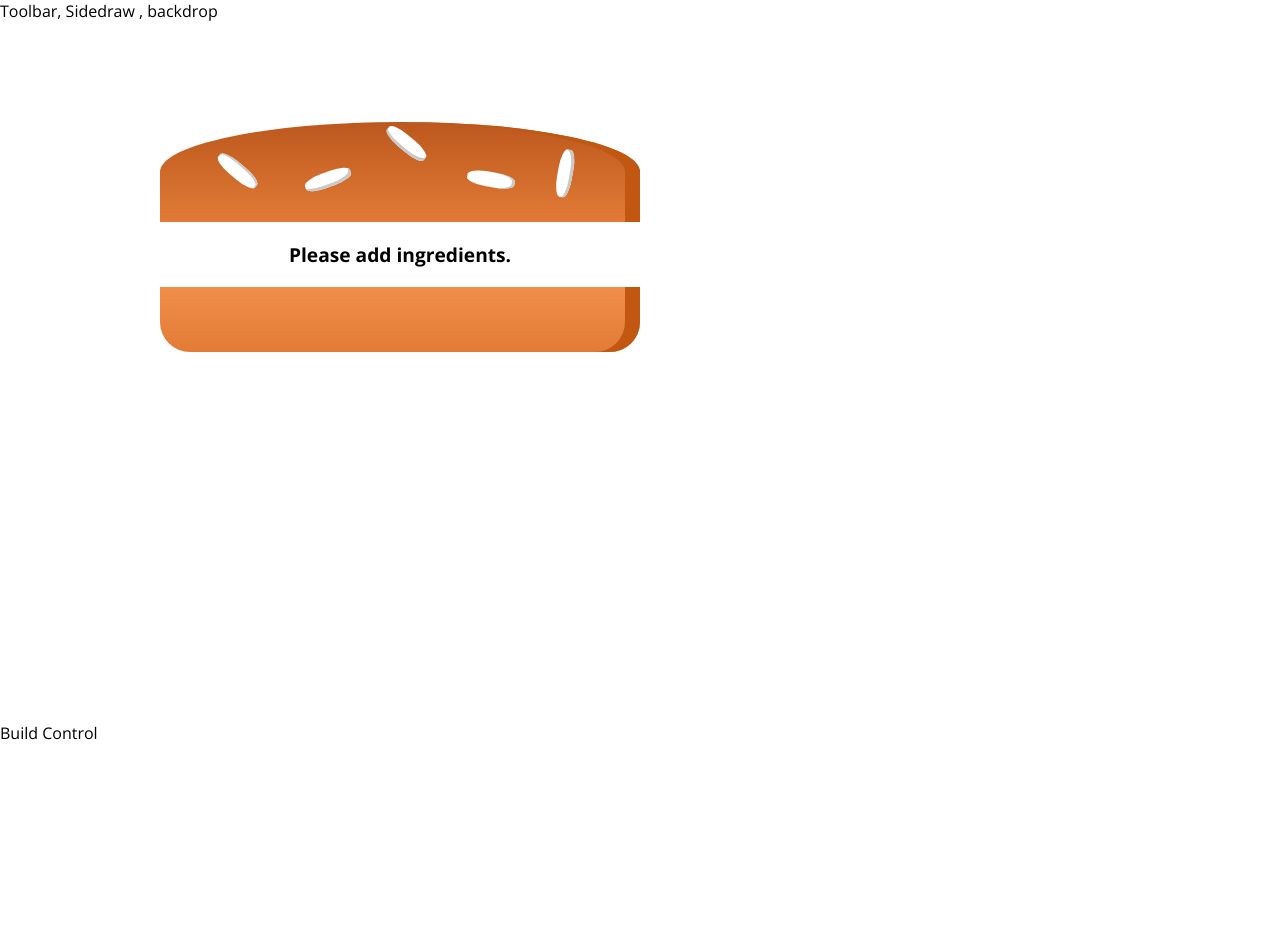
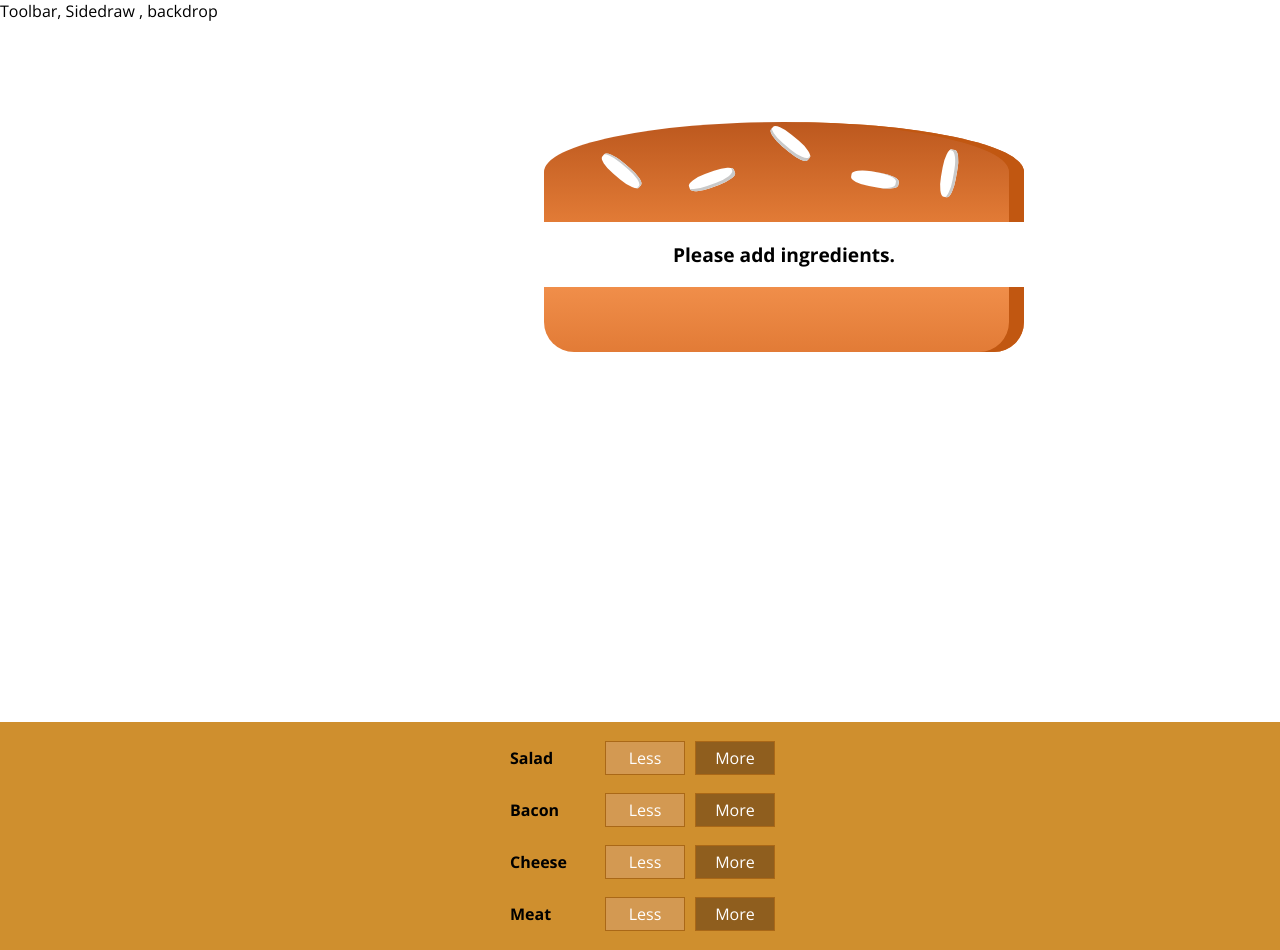
Before and after one commit to tonyz0212/burgerKing, a React (Create React App) app: page / in a window 1280 px wide. Before the commit the page ends 800 px from the top, so only its background shows below. Built offline with nearby package versions, Linux system fonts and the light colour scheme.

Commit message:
Added CSS for the burger. Added button to add more or less ingredient into the burger. Added the price calculation with each ingredient.

```diff
--- /dev/null
+++ b/src/components/Burger/BuildControls/BuildControl/BuildControl.js
@@ -0,0 +1,12 @@
+import React from 'react';
+import classes from './BuildControl.module.css';
+
+const buildControl = (props) => (
+    <div className={classes.BuildControl}>
+        <div className={classes.Label}> {props.label}</div>
+        <button className ={classes.Less}> Less</button>
+        <button className ={classes.More}>  More</button>
+    </div>
+);
+
+export default buildControl;
--- /dev/null
+++ b/src/components/Burger/BuildControls/BuildControl/BuildControl.module.css
@@ -0,0 +1,57 @@
+.BuildControl {
+    display: flex;
+    justify-content: space-between;
+    align-items: center;
+    margin: 5px 0;
+}
+
+.BuildControl button {
+    display: block;
+    font: inherit;
+    padding: 5px;
+    margin: 0 5px;
+    width: 80px;
+    border: 1px solid #AA6817;
+    cursor: pointer;
+    outline: none;
+}
+
+
+.BuildControl button:disabled {
+    background-color: #AC9980;
+    border: 1px solid #7E7365;
+    color: #ccc;
+    cursor: default;
+}
+
+.BuildControl button:hover:disabled {
+    background-color: #AC9980;
+    color: #ccc;
+    cursor: not-allowed;
+}
+
+.Label {
+    padding: 10px;
+    font-weight: bold;
+    width: 80px;
+}
+
+.BuildControl .Less {
+    background-color: #D39952;
+    color: white;
+}
+
+.BuildControl .More {
+    background-color: #8F5E1E;
+    color: white;
+}
+
+.BuildControl .Less:hover, .BuildControl .Less:active {
+    background-color: #DAA972;
+    color: white;
+}
+
+.BuildControl .More:hover,.BuildControl .More:active {
+    background-color: #99703F;
+    color: white;
+}
--- /dev/null
+++ b/src/components/Burger/BuildControls/BuildControls.js
@@ -0,0 +1,20 @@
+import React from 'react';
+import classes from './BuildControls.module.css';
+import BuildControl from './BuildControl/BuildControl';
+
+const controls = [
+    { label: 'Salad', type: 'salad' },
+    { label: 'Bacon', type: 'bacon' },
+    { label: 'Cheese', type: 'cheese' },
+    { label: 'Meat', type: 'meat' }
+];
+
+const buildControls = (props) => (
+    <div className={classes.BuildControls} >
+        {controls.map(ctrl => (
+            <BuildControl key={ctrl.label} label={ctrl.label} />
+        ))}
+    </div>
+);
+
+export default buildControls;
--- /dev/null
+++ b/src/components/Burger/BuildControls/BuildControls.module.css
@@ -0,0 +1,51 @@
+.BuildControls {
+    width: 100%;
+    background-color: #CF8F2E;
+    display: flex;
+    flex-flow: column;
+    align-items: center;
+    box-shadow: 0 2px 1px #ccc;
+    margin: auto;
+    padding: 10px 0;
+}
+
+.OrderButton {
+    background-color: #DAD735;
+    outline: none;
+    cursor: pointer;
+    border: 1px solid #966909;
+    color: #966909;
+    font-family: inherit;
+    font-size: 1.2em;
+    padding: 15px 30px;
+    box-shadow: 2px 2px 2px #966909;
+}
+
+.OrderButton:hover, .OrderButton:active {
+    background-color: #A0DB41;
+    border: 1px solid #966909;
+    color: #966909;
+}
+
+.OrderButton:disabled {
+    background-color: #C7C6C6;
+    cursor: not-allowed;
+    border: 1px solid #ccc;
+    color: #888888;
+}
+
+.OrderButton:not(:disabled) {
+    animation: enable 0.3s linear;
+}
+
+@keyframes enable {
+    0% {
+        transform: scale(1);
+    }
+    60% {
+        transform: scale(1.1);
+    }
+    100% {
+        transform: scale(1);
+    }
+}
--- a/src/components/Burger/Burger.module.css
+++ b/src/components/Burger/Burger.module.css
@@ -1,11 +1,12 @@
 .Burger {
-    width : 100%;
+    width : 10%;
     margin: 100px;
     height: 250px;
     /* overflow: scroll; */
     text-align:center;
     font-weight: bold;
     font-size:1.2rem;
+    left: 10%;
 
 }
 
@@ -14,6 +15,8 @@
     .Burger{
         width: 600px;
         height: 500px;
+        position: relative;
+        left: 30%;
 
     }
 
--- a/src/components/Layout/Layout.js
+++ b/src/components/Layout/Layout.js
@@ -6,7 +6,7 @@
     // having adjacent JSX element, we could use HOC to solve the issue. Another way to to use Array(But it needs the key attribute)
     <Aux>
         <div> Toolbar, Sidedraw , backdrop </div>
-        <main className = {classes.Content}>
+        <main className={classes.Content}>
             {props.children}
         </main>
     </Aux>
--- a/src/containers/BurgerBuilder/BurgerBuilder.js
+++ b/src/containers/BurgerBuilder/BurgerBuilder.js
@@ -1,6 +1,14 @@
 import React, {Component} from 'react';
 import Aux from '../../hoc/Aux'
 import Burger from '../../components/Burger/Burger';
+import BuildControls from '../../components/Burger/BuildControls/BuildControls';
+
+const INGREDIENT_PRICES = {
+    salad : 1.5,
+    cheese: 0.5,
+    meat: 2,
+    bacon : 2.3
+}
 
 class BurgerBuilder extends Component {
     state = {
@@ -9,14 +17,35 @@
             bacon:0,
             cheese:0,
             meat:0
-        }
+        },
+        // base price for the burger
+        totalPrice : 1
 
     }
+
+    addIngredientHandler = (type) =>{
+        const oldCount = this.state.ingredients[type];
+        const updatedCount = oldCount+1;
+        // do it in the immutable way by using the spread operator.
+        const updatedIngredients= {
+            ...this.state.ingredients
+        };
+        updatedIngredients[type] = updatedCount;
+        const priceAddition = INGREDIENT_PRICES[type];
+        const oldPrice =this.state.totalPrice;
+        const newPrice = oldPrice + priceAddition;
+        this.setState({totalPrice : newPrice, ingredients: updatedIngredients});
+    }
+
+    removeIngredientHandler = (type) =>{
+
+    }
+
     render() {
         return (
             <Aux>
                <Burger ingredients={this.state.ingredients}/>
-                <div> Build Control</div>
+                <BuildControls />
             </Aux>
             );
     }
```
